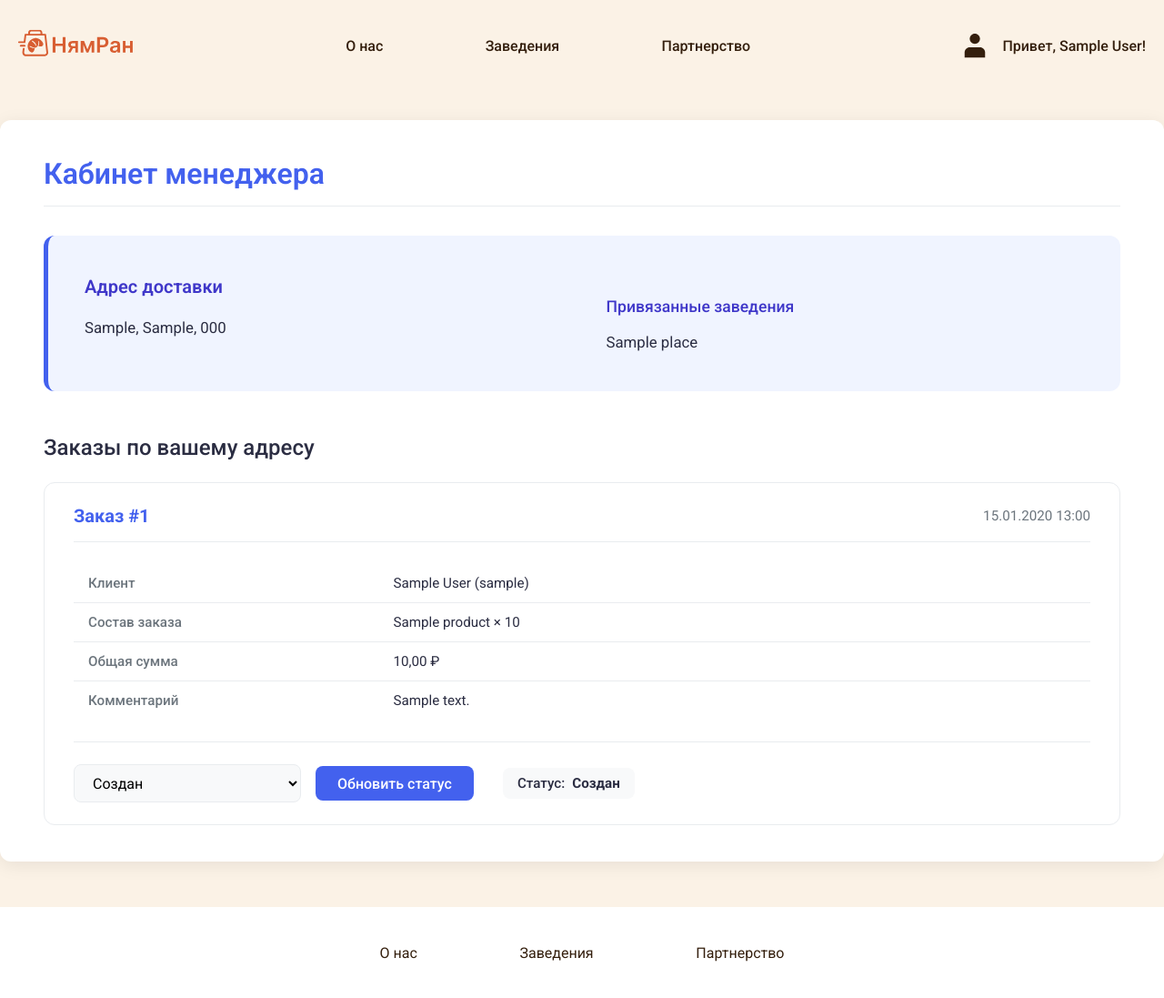
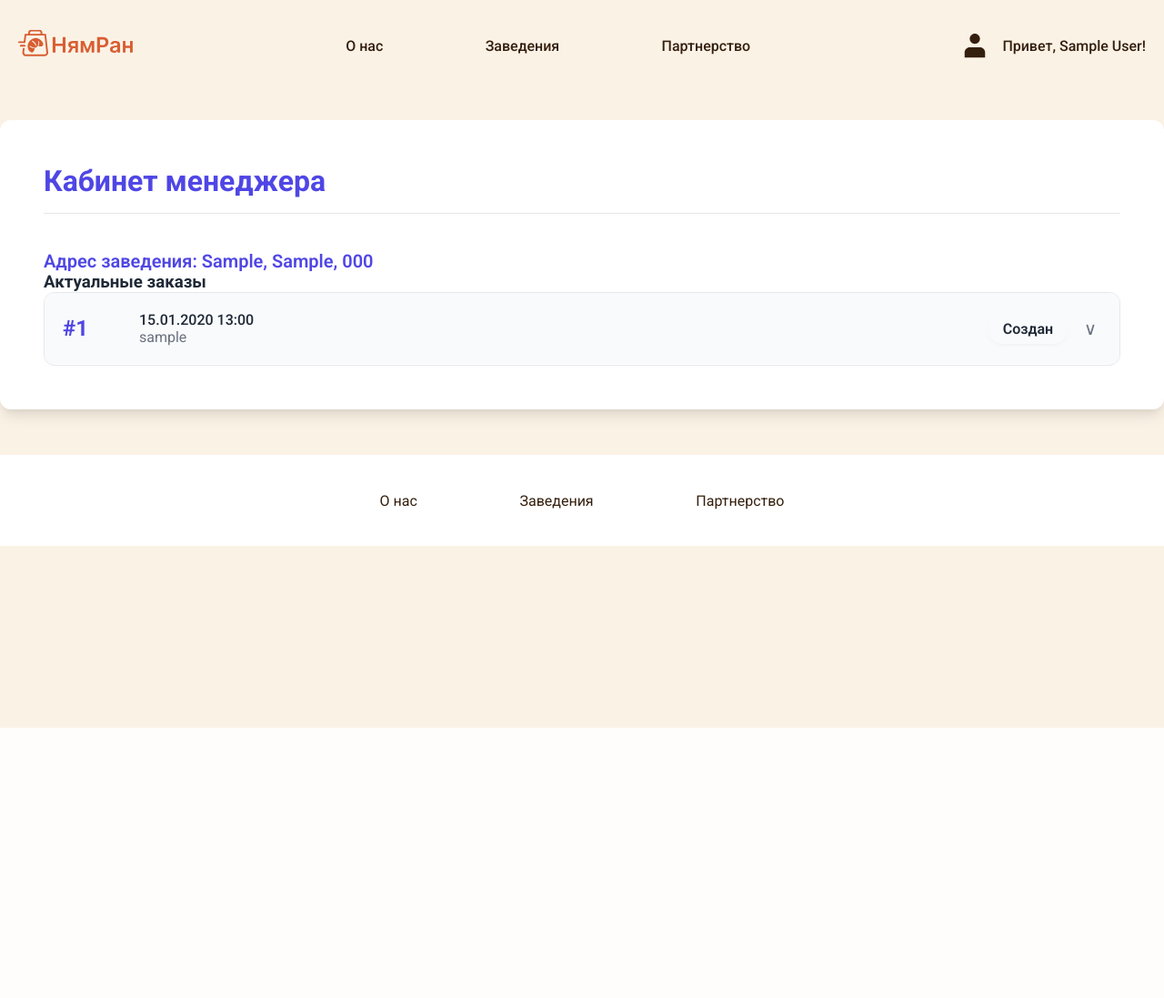
Before and after one commit to SSerov77/web-nyamrun, a Django app: page /users/manager/profile/ in a window 1280 px wide. Shown: the whole page at 91% size. After the commit the page ends 800 px from the top, so only its background shows below. Run offline with Django 5.2, Linux system fonts and the light colour scheme; a user stored in the database is signed in; tables that the repository leaves empty hold one stand-in row (values such as "Sample post").

Commit message:
fix styles of manager profile

```diff
--- a/nyamrun/templates/users/manager_profile.html
+++ b/nyamrun/templates/users/manager_profile.html
@@ -3,336 +3,277 @@
 {% block content %}
 <style>
 :root {
-  --primary: #4361ee;
-  --primary-light: #f0f4ff;
-  --secondary: #3f37c9;
-  --text: #2b2d42;
-  --text-light: #6c757d;
-  --bg: #f8f9fa;
+  --primary: #4f46e5;
+  --primary-light: #e0e7ff;
+  --secondary: #4338ca;
+  --text: #1f2937;
+  --text-light: #6b7280;
+  --bg: #f9fafb;
   --card-bg: #ffffff;
-  --border: #e9ecef;
-  --success: #4cc9f0;
-  --warning: #f8961e;
-  --error: #f72585;
+  --border: #e5e7eb;
+  --accent: #f59e0b;
+  --success: #10b981;
+  --error: #ef4444;
   --radius: 12px;
-  --shadow: 0 4px 20px rgba(0, 0, 0, 0.08);
+  --shadow: 0 4px 6px -1px rgba(0, 0, 0, 0.1), 0 2px 4px -1px rgba(0, 0, 0, 0.06);
+  --shadow-lg: 0 10px 15px -3px rgba(0, 0, 0, 0.1), 0 4px 6px -2px rgba(0, 0, 0, 0.05);
   --transition: all 0.3s cubic-bezier(0.4, 0, 0.2, 1);
 }
-
-.manager-dashboard {
+/* Стили от owner-dashboard (такие же как в твоем шаблоне владельца) */
+.owner-dashboard {
     max-width: 1320px;
     margin: 2rem auto;
     background: var(--card-bg);
     border-radius: var(--radius);
-    box-shadow: var(--shadow);
-    padding: 2.5rem 3rem;
+    box-shadow: var(--shadow-lg);
+    padding: 3rem;
     font-family: 'Inter', -apple-system, BlinkMacSystemFont, sans-serif;
     color: var(--text);
 }
-
-.manager-dashboard h2 {
+.owner-dashboard h2 {
     color: var(--primary);
-    font-weight: 600;
+    font-weight: 700;
     font-size: 2rem;
-    margin-bottom: 2rem;
+    margin-bottom: 2.5rem;
     padding-bottom: 1rem;
     border-bottom: 1px solid var(--border);
 }
-
-.manager-info {
-    background: var(--primary-light);
-    border-radius: var(--radius);
-    padding: 2rem;
-    margin-bottom: 3rem;
-    border-left: 5px solid var(--primary);
-    display: grid;
-    grid-template-columns: 1fr 1fr;
-    gap: 2rem;
-}
-
-.manager-info-section {
-    padding: 0.5rem;
-}
-
-.manager-info h4 {
-    font-size: 1.25rem;
-    color: var(--secondary);
-    margin-bottom: 1rem;
-    font-weight: 600;
-}
-
-.manager-info h5 {
-    font-size: 1.1rem;
-    color: var(--secondary);
-    margin: 1.5rem 0 0.75rem 0;
-    font-weight: 500;
-}
-
-.manager-info div {
-    line-height: 1.6;
-    font-size: 1.05rem;
-}
-
 .order-list {
     list-style: none;
     margin: 0;
     padding: 0;
     display: grid;
-    gap: 1.5rem;
+    gap: 1rem;
 }
-
-.order-item {
+.order-card {
     background: var(--card-bg);
+    border-radius: var(--radius);
     border: 1px solid var(--border);
-    border-radius: var(--radius);
-    padding: 1.5rem 2rem;
+    overflow: hidden;
     transition: var(--transition);
-    position: relative;
-    overflow: hidden;
 }
-
-.order-item:hover {
-    transform: translateY(-3px);
-    box-shadow: 0 10px 25px -5px rgba(0, 0, 0, 0.1);
+.order-card:hover {
+    box-shadow: var(--shadow);
 }
-
 .order-header {
     display: flex;
     justify-content: space-between;
     align-items: center;
-    margin-bottom: 1.5rem;
-    padding-bottom: 1rem;
-    border-bottom: 1px solid var(--border);
+    padding: 1.25rem;
+    cursor: pointer;
+    background: var(--bg);
+    position: relative;
 }
-
-.order-id {
+.order-main-info {
+    display: flex;
+    align-items: center;
+    gap: 1.5rem;
+    flex: 1;
+    min-width: 0;
+}
+.order-status-col {
+    display: flex;
+    align-items: center;
+    justify-content: flex-end;
+    min-width: 220px;
+}
+.order-number {
+    font-size: 1.5rem;
+    font-weight: 700;
     color: var(--primary);
-    font-weight: 700;
-    font-size: 1.25rem;
+    min-width: 60px;
 }
-
-.order-date {
+.order-datetime {
+    font-weight: 500;
+    color: var(--text);
+}
+.order-client {
     color: var(--text-light);
+}
+.status-badge {
+    display: inline-block;
+    padding: 0.45rem 1.05rem;
+    border-radius: 999px;
+    font-size: 1rem;
+    font-weight: 600;
+    box-shadow: 0 2px 8px -6px #0003;
+}
+.status-new { background-color: rgba(79, 70, 229, 0.1); color: var(--primary); }
+.status-in_progress { background-color: rgba(245, 158, 11, 0.1); color: var(--accent); }
+.status-completed { background-color: rgba(16, 185, 129, 0.1); color: var(--success); }
+.status-cancelled { background-color: rgba(239, 68, 68, 0.1); color: var(--error); }
+.order-toggle {
+    width: 24px;
+    height: 24px;
+    display: flex;
+    align-items: center;
+    justify-content: center;
+    transition: var(--transition);
+    transform: rotate(0deg);
+    font-size: 1.2rem;
+    color: var(--text-light);
+    margin-left: 12px;
+}
+.order-toggle.active {
+    transform: rotate(180deg);
+}
+.order-details {
+    padding: 0 1.25rem;
+    max-height: 0;
+    overflow: hidden;
+    transition: var(--transition);
+    border-top: 1px solid transparent;
+}
+.order-details.active {
+    padding: 0 1.25rem 1.25rem 1.25rem;
+    max-height: 1000px;
+    border-top: 1px solid var(--border);
+}
+.order-items {
+    width: 100%;
+    border-collapse: collapse;
+    margin-top: 1rem;
     font-size: 0.95rem;
 }
-
-.order-table {
-    width: 100%;
-    border-collapse: collapse;
-    margin: 1rem 0 1.5rem 0;
-    font-size: 0.95rem;
-}
-
-.order-table th {
+.order-items th {
     text-align: left;
-    padding: 0.75rem 1rem;
+    padding: 0.75rem;
     background: var(--primary-light);
     color: var(--secondary);
     font-weight: 500;
-    border-bottom: 2px solid var(--border);
 }
-
-.order-table td {
-    padding: 0.75rem 1rem;
+.order-items td {
+    padding: 0.75rem;
     border-bottom: 1px solid var(--border);
     vertical-align: top;
 }
-
-.order-table tr:last-child td {
+.order-items tr:last-child td {
     border-bottom: none;
 }
-
-.order-table .label {
-    color: var(--text-light);
-    font-weight: 500;
-    width: 30%;
+.order-total {
+    display: flex;
+    justify-content: space-between;
+    align-items: center;
+    margin-top: 1rem;
+    padding-top: 1rem;
+    border-top: 1px solid var(--border);
+    font-weight: 600;
+    font-size: 1.1rem;
 }
 
+}
 .status-form {
     display: flex;
+    gap: 1rem;
+    margin-top: 1.25rem;
     align-items: center;
-    gap: 1rem;
-    margin-top: 1.5rem;
-    padding-top: 1.5rem;
-    border-top: 1px solid var(--border);
 }
-
-.order-status-select {
-    font-size: 1rem;
-    padding: 0.6rem 1rem;
+.status-form select {
+    padding: 0.5rem 1rem;
     border-radius: 8px;
     border: 1px solid var(--border);
-    background: var(--bg);
-    min-width: 250px;
-    transition: var(--transition);
 }
-
-.order-status-select:focus {
-    outline: none;
-    border-color: var(--primary);
-    box-shadow: 0 0 0 3px rgba(67, 97, 238, 0.2);
-}
-
 .status-btn {
     background: var(--primary);
     color: white;
+    padding: 0.5rem 1.25rem;
     border: none;
     border-radius: 8px;
-    padding: 0.6rem 1.5rem;
     cursor: pointer;
-    font-size: 1rem;
-    font-weight: 500;
-    transition: var(--transition);
 }
-
-.status-btn:hover {
-    background: var(--secondary);
-    transform: translateY(-1px);
-}
-
-.empty-orders {
-    color: var(--text-light);
+.empty-state {
     text-align: center;
     padding: 3rem;
+    color: var(--text-light);
     font-size: 1.1rem;
-}
-
-.status-indicator {
-    display: inline-flex;
-    align-items: center;
-    padding: 0.5rem 1rem;
-    border-radius: 8px;
-    font-size: 0.95rem;
-    font-weight: 500;
-    background: var(--bg);
-    margin-left: 1rem;
-}
-
-.status-indicator strong {
-    margin-left: 0.5rem;
-}
-
-/* Status colors */
-.status-new { background-color: rgba(67, 97, 238, 0.1); color: var(--primary); }
-.status-in_progress { background-color: rgba(248, 150, 30, 0.1); color: var(--warning); }
-.status-completed { background-color: rgba(46, 204, 113, 0.1); color: #2ecc71; }
-.status-cancelled { background-color: rgba(247, 37, 133, 0.1); color: var(--error); }
-
-@media (max-width: 1200px) {
-    .manager-dashboard {
-        padding: 2rem;
-    }
-
-    .manager-info {
-        grid-template-columns: 1fr;
-    }
-}
-
-@media (max-width: 768px) {
-    .manager-dashboard {
-        padding: 1.5rem;
-        margin: 1rem;
-    }
-
-    .order-header {
-        flex-direction: column;
-        align-items: flex-start;
-        gap: 0.5rem;
-    }
-
-    .status-form {
-        flex-direction: column;
-        align-items: flex-start;
-    }
-
-    .order-status-select {
-        width: 100%;
-    }
-
-    .status-btn {
-        width: 100%;
-    }
+    border: 1px dashed var(--border);
+    border-radius: var(--radius);
 }
 </style>
 
-<div class="manager-dashboard">
+<div class="owner-dashboard">
   <h2>Кабинет менеджера</h2>
 
   {% if address %}
-    <div class="manager-info">
-      <div class="manager-info-section">
-        <h4>Адрес доставки</h4>
-        <div>{{ address }}</div>
-      </div>
-
-      <div class="manager-info-section">
-        <h5>Привязанные заведения</h5>
-        <div>
-          {% for place in address.places.all %}
-            <div>{{ place.name }}</div>
-          {% empty %}
-            <div style="color: var(--error);">Не привязано к заведению</div>
-          {% endfor %}
+  <div class="place-info-block">
+    <div class="place-info-details">
+      <div class="place-info-title" style="font-size: 1.25rem; font-weight: 600; color: var(--primary); margin-bottom: 0;">
+        Адрес заведения: {{ address }}
       </div>
     </div>
   </div>
 
-    <h4 style="margin: 2.5rem 0 1.5rem 0; font-weight: 500; font-size: 1.5rem;">Заказы по вашему адресу</h4>
 
+    <h3>Актуальные заказы</h3>
+    {% if order_forms %}
     <ul class="order-list">
       {% for order, form in order_forms %}
-        <li class="order-item">
-          <div class="order-header">
-            <span class="order-id">Заказ #{{ order.id }}</span>
-            <span class="order-date">{{ order.created_at|date:'d.m.Y H:i' }}</span>
+        <li class="order-card">
+          <div class="order-header" onclick="toggleOrderDetails(this)">
+            <div class="order-main-info">
+              <div class="order-number">#{{ order.id }}</div>
+              <div>
+                <div class="order-datetime">{{ order.created_at|date:'d.m.Y H:i' }}</div>
+                <div class="order-client">{{ order.user.username }}</div>
               </div>
-
-          <table class="order-table">
+            </div>
+            <div class="order-status-col">
+              <span class="status-badge status-{{ order.status }}">
+                {{ order.get_status_display }}
+              </span>
+            </div>
+            <div class="order-toggle">∨</div>
+          </div>
+          <div class="order-details">
+            <table class="order-items">
+              <thead>
                 <tr>
-              <td class="label">Клиент</td>
-              <td>{{ order.user.name }} ({{ order.user.username }})</td>
+                  <th>Товар</th>
+                  <th>Кол-во</th>
+                  <th>Цена</th>
+                  <th>Сумма</th>
                 </tr>
-
+              </thead>
+              <tbody>
+                {% for item in order.items.all %}
                   <tr>
-              <td class="label">Состав заказа</td>
-              <td>
-                {% for item in order.items.all %}
-                  {{ item.product.name }} × {{ item.quantity }}<br>
+                    <td>{{ item.product.name }}</td>
+                    <td>×{{ item.quantity }}</td>
+                    <td>{{ item.price }} ₽</td>
+                    <td>{{ item.total_price }} ₽</td>
+                  </tr>
                 {% endfor %}
-              </td>
-            </tr>
-            <tr>
-              <td class="label">Общая сумма</td>
-              <td>{{ order.total_price }} ₽</td>
-            </tr>
-            <tr>
-              <td class="label">Комментарий</td>
-              <td>{{ order.comment|default:"-" }}</td>
-            </tr>
+              </tbody>
             </table>
-
-          <form method="post" action="" class="status-form">
+            <div class="order-total">
+                <form method="post" action="" class="status-form" style="margin-left: auto;">
                   {% csrf_token %}
                   {{ form.status }}
-            <button type="submit" class="status-btn">
-              Обновить статус
-            </button>
-            <span class="status-indicator status-{{ order.status }}">
-              Статус: <strong>{{ order.get_status_display }}</strong>
-            </span>
+                  <button type="submit" class="status-btn">Обновить</button>
                 </form>
+                <span style="margin-left: auto; font-weight: 600;">Итого: {{ order.total_price }} ₽</span>
+              </div>
+          </div>
         </li>
-      {% empty %}
-        <li class="empty-orders">Нет заказов по вашему адресу</li>
       {% endfor %}
     </ul>
     {% else %}
-    <div class="manager-info" style="background: #fff5f5; border-left-color: var(--error); grid-template-columns: 1fr;">
-      <div class="manager-info-section">
-        <h4 style="color: var(--error);">Внимание</h4>
-        <div style="font-size: 1.1rem;">Вы не назначены менеджером ни на один адрес</div>
-      </div>
+      <div class="empty-state">Нет заказов</div>
+    {% endif %}
+  {% else %}
+    <div class="empty-state" style="border: 1px dashed var(--error); color: var(--error);">
+      Вы не привязаны к адресу доставки
     </div>
   {% endif %}
 </div>
+
+<script>
+function toggleOrderDetails(header) {
+    const card = header.parentElement;
+    const details = card.querySelector('.order-details');
+    const toggle = card.querySelector('.order-toggle');
+    details.classList.toggle('active');
+    toggle.classList.toggle('active');
+}
+</script>
 {% endblock %}
--- a/nyamrun/users/views.py
+++ b/nyamrun/users/views.py
@@ -65,7 +65,8 @@ class ManagerProfileView(TemplateView):
         address = getattr(self.request.user, 'managed_address', None)
         context['address'] = address
         if address:
-            orders = Order.objects.filter(address=address).order_by('-created_at')
+            places = address.places.all()
+            orders = Order.objects.filter(place__in=places).order_by('-created_at')
             order_forms = [
                 (order, OrderStatusForm(instance=order, prefix=f'order_{order.id}'))
                 for order in orders
@@ -79,7 +80,9 @@ class ManagerProfileView(TemplateView):
         address = getattr(self.request.user, 'managed_address', None)
         if not address:
             return redirect('manager_profile')
-        orders = Order.objects.filter(address=address)
+
+        places = address.places.all()
+        orders = Order.objects.filter(place__in=places)
         for order in orders:
             prefix = f'order_{order.id}'
             if f'{prefix}-status' in request.POST:
```
Lines whose indentation alone changed are shown as unchanged.
